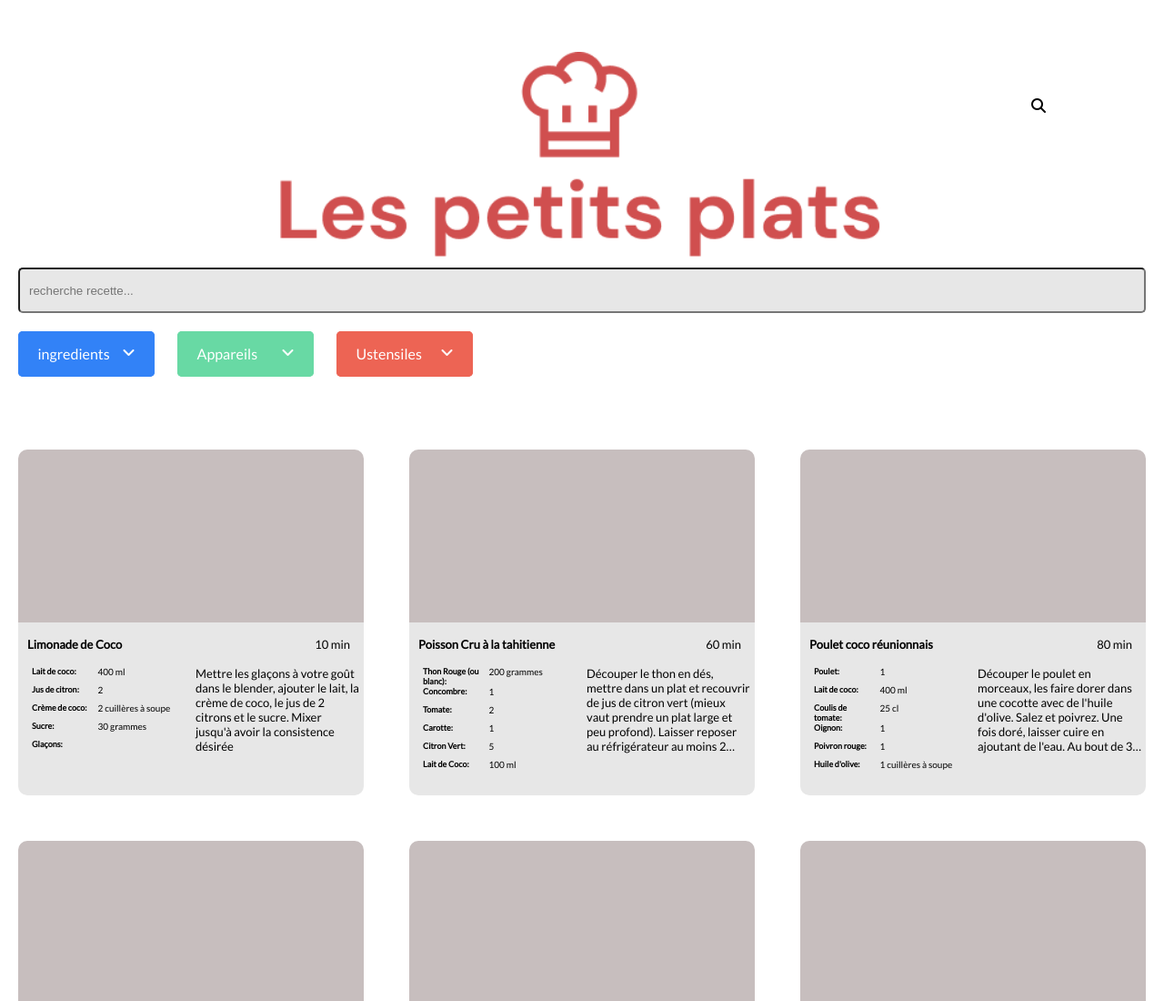
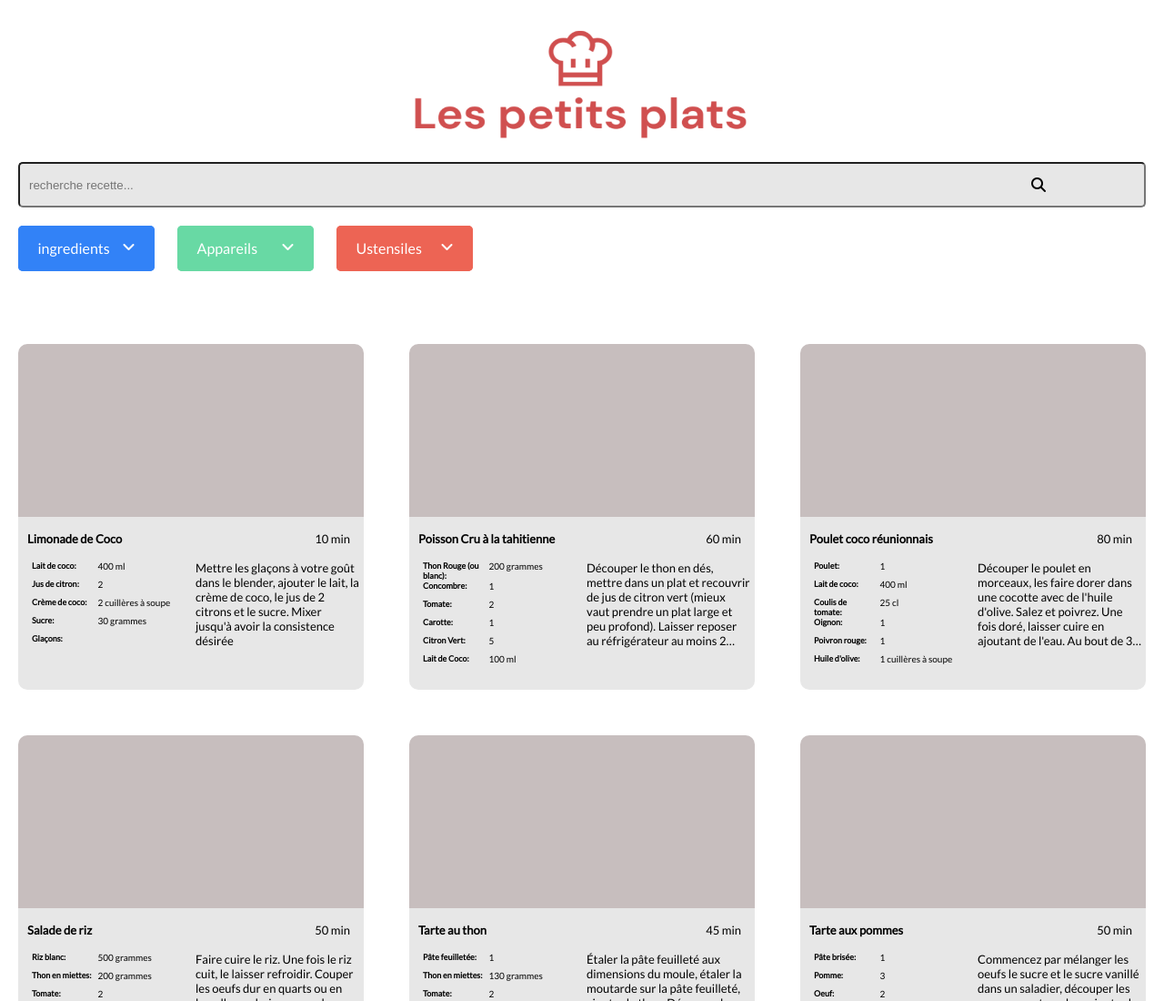
Before and after one commit to kenuhn/projet-9-moteurRecherch, a plain HTML site: page index.html in a window 1280 px wide. Shown: the top 1100 px of the page at 91% size. Drawn offline with Linux system fonts and the light colour scheme.

Commit message:
correction:- taille logo - place de l'icone search

```diff
--- a/css/style.css
+++ b/css/style.css
@@ -10,7 +10,12 @@ header{
     flex-flow: row wrap;
     justify-content: center;
 }
+.logo{
+    width: 500px;
+    height: 150px;
+    margin-bottom: 20px;
 
+}
 /* Barre de recherche */
 .recherche{
     width: 1240px;
@@ -30,7 +35,7 @@ header{
 .fa-magnifying-glass{
     position: absolute;
     right: 130px;
-    top: 108;
+    top: 195;
 }
 
 /*recherche par mots clés ou tag*/
```
